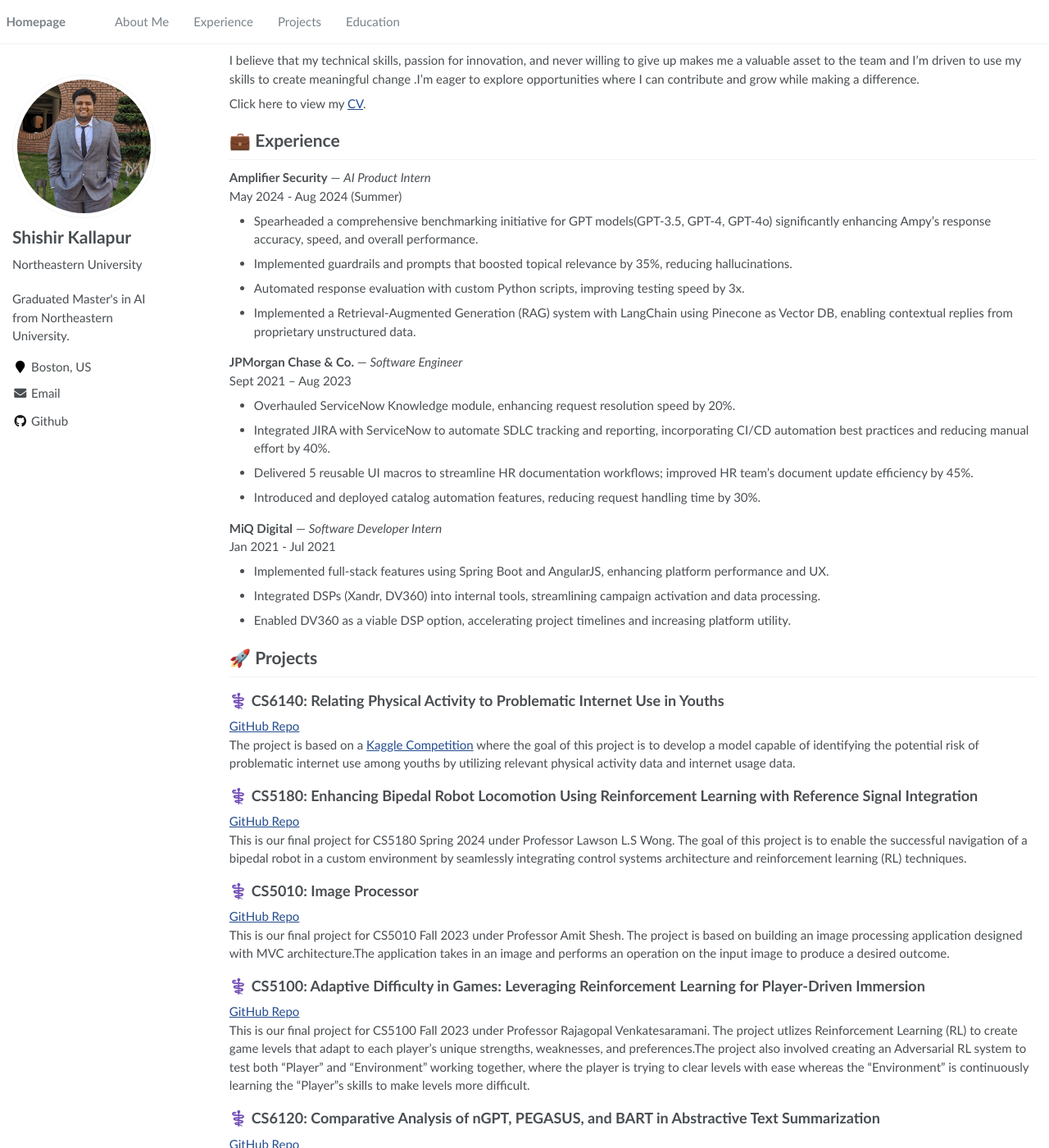
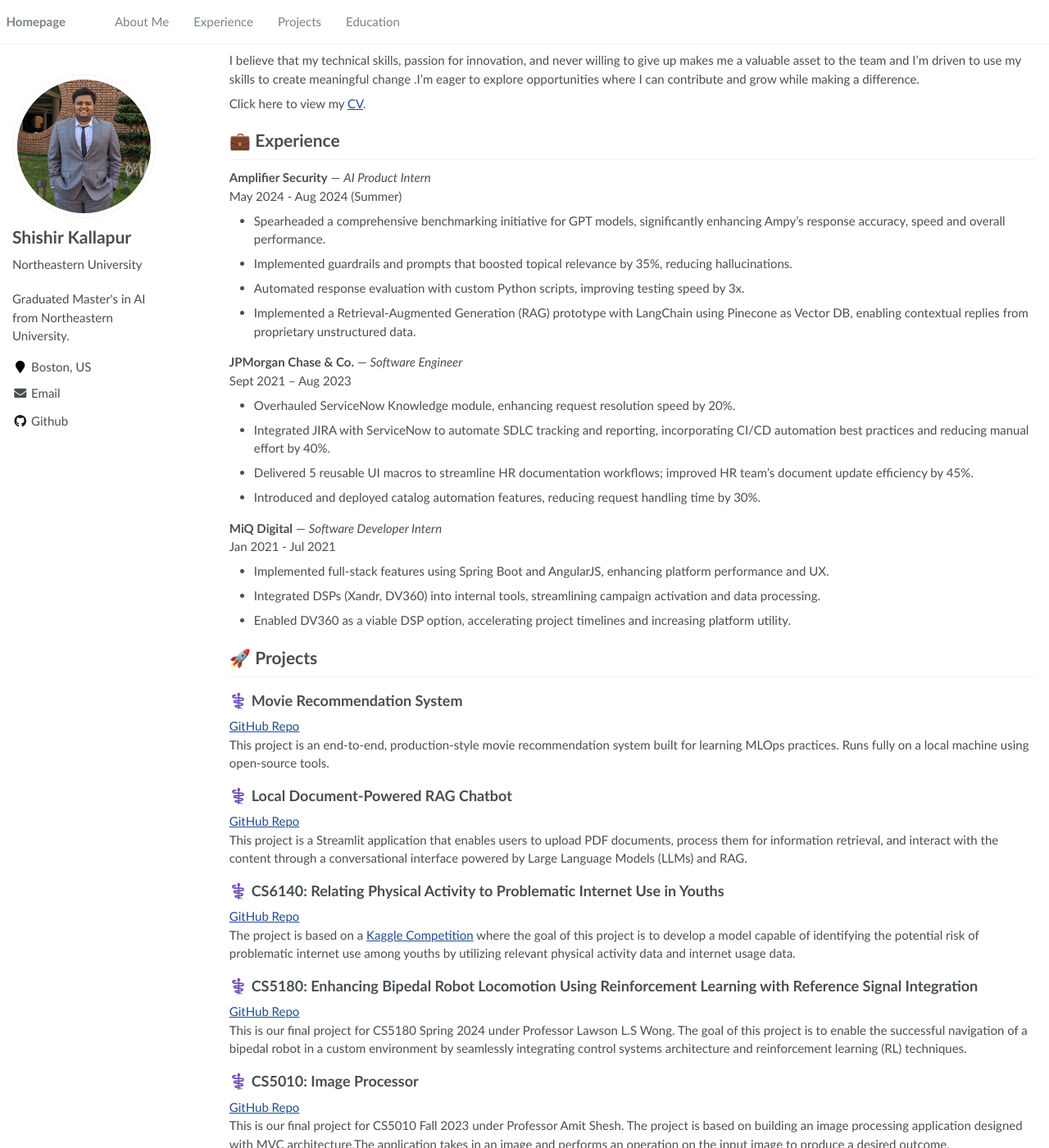
Before and after one commit to shishirkallapur/shishirkallapur.github.io, a Jekyll site: the page built from _pages/about.md, in a window 1280 px wide and 1400 px high, scrolled down 202 px. Shown: the whole window at 82% size. Built offline with Jekyll 4.4.1, drawn with Linux system fonts in a browser that asks for light colours; some of the changed text lies outside the part shown.

Commit message:
commit 9

```diff
--- a/_pages/about.md
+++ b/_pages/about.md
@@ -31,10 +31,10 @@ Click here to view my [CV](https://shishirkallapur.github.io/files/Shishir_Kalla
 
 **Amplifier Security** — *AI Product Intern*
 May 2024 - Aug 2024 (Summer)
-- Spearheaded a comprehensive benchmarking initiative for GPT models(GPT-3.5, GPT-4, GPT-4o) significantly enhancing Ampy’s response accuracy, speed, and overall performance.
+- Spearheaded a comprehensive benchmarking initiative for GPT models, significantly enhancing Ampy’s response accuracy, speed and overall performance.
 - Implemented guardrails and prompts that boosted topical relevance by 35%, reducing hallucinations.
 - Automated response evaluation with custom Python scripts, improving testing speed by 3x.
-- Implemented a Retrieval-Augmented Generation (RAG) system with LangChain using Pinecone as Vector DB, enabling contextual replies from proprietary unstructured data.
+- Implemented a Retrieval-Augmented Generation (RAG) prototype with LangChain using Pinecone as Vector DB, enabling contextual replies from proprietary unstructured data.
 
 **JPMorgan Chase & Co.** — *Software Engineer*
 Sept 2021 – Aug 2023
@@ -50,6 +50,14 @@ Jan 2021 - Jul 2021
 - Enabled DV360 as a viable DSP option, accelerating project timelines and increasing platform utility.
 
 # 🚀 Projects
+
+## ⚕️ Movie Recommendation System
+[GitHub Repo](https://github.com/shishirkallapur/recommendation-system-local)
+This project is an end-to-end, production-style movie recommendation system built for learning MLOps practices. Runs fully on a local machine using open-source tools.
+
+## ⚕️ Local Document-Powered RAG Chatbot
+[GitHub Repo](https://github.com/shishirkallapur/Local-Document-Powered-RAG-Chatbot)
+This project is a Streamlit application that enables users to upload PDF documents, process them for information retrieval, and interact with the content through a conversational interface powered by Large Language Models (LLMs) and RAG.
 
 ## ⚕️ CS6140: Relating Physical Activity to Problematic Internet Use in Youths
 [GitHub Repo](https://github.com/shishirkallapur/CS6140-Relating-Physical-Activity-to-Problematic-Internet-Use-in-Youths)
```
Also changed, not shown: other parts of _pages/about.md (+0 -3 lines), 2 other files.
